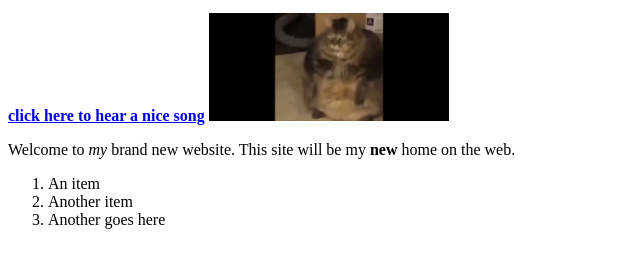
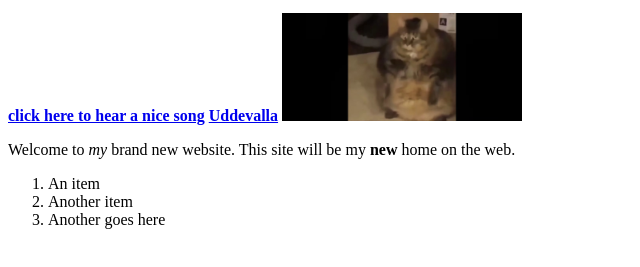
Before and after one commit to alfredos06/shittywebsite.org, a plain HTML site: page index.html in a window 1280 px wide. Shown: the part 101-368 px from the top of the page, without its empty margins (0-640 px from the left). Drawn offline with Linux system fonts and the light colour scheme.

Commit message:
Hopefully works

```diff
--- a/index.html
+++ b/index.html
@@ -9,6 +9,8 @@
 <p>How did you end up here?</p>
 
 <a href="https://www.youtube.com/watch?v=dQw4w9WgXcQ&ab_channel=RickAstley"> <strong>click here to hear a nice song</strong></a>
+<a href="Shittywebsite.duckdns.org/Uddevallahemsida/uddevalla.html"> <strong>Uddevalla</strong></a>
+
 <img src="fat cat.jpg" width="240" height="108">
 <p>Welcome to <em>my</em> brand new website. This site will be my <strong>new</strong> home on the web.</p>
 
```
Also changed, not shown: Uddevallahemsida/uddevalla.html (renamed from Uddevallahemsida/main.html).
